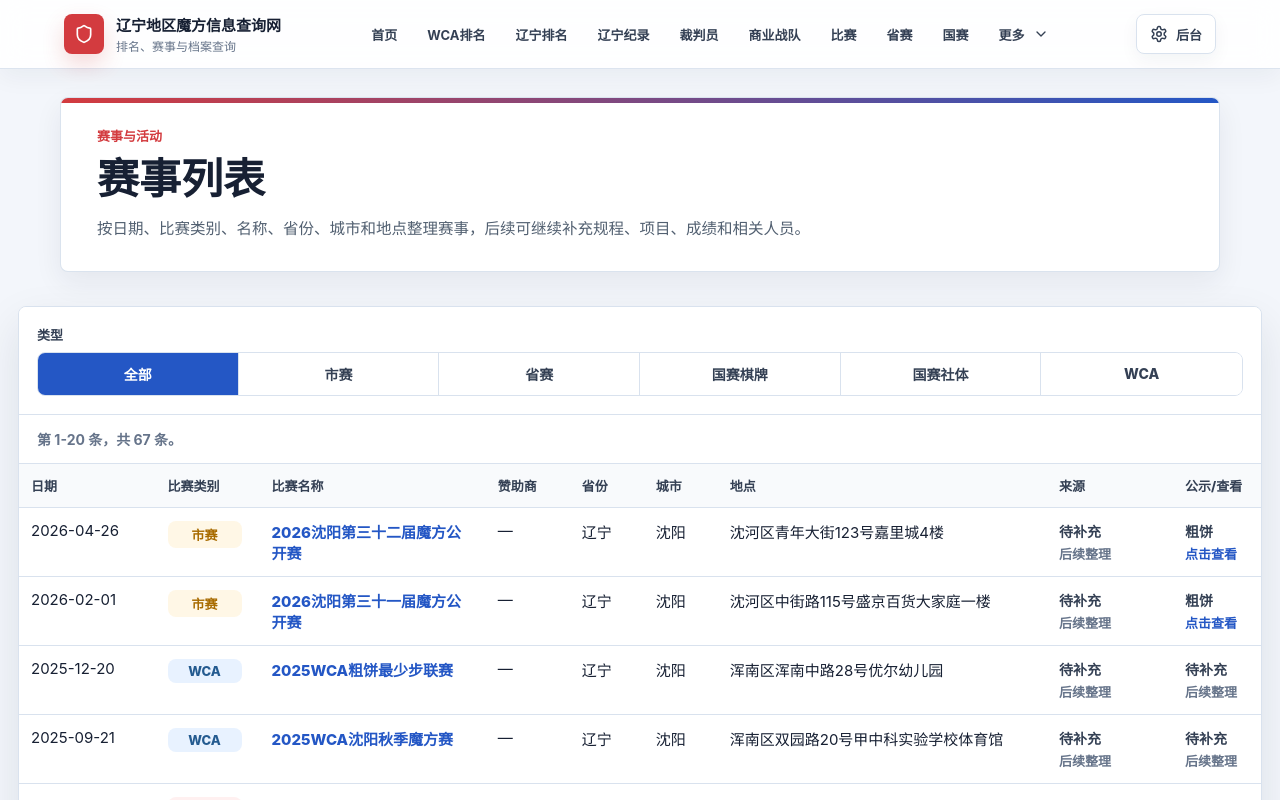
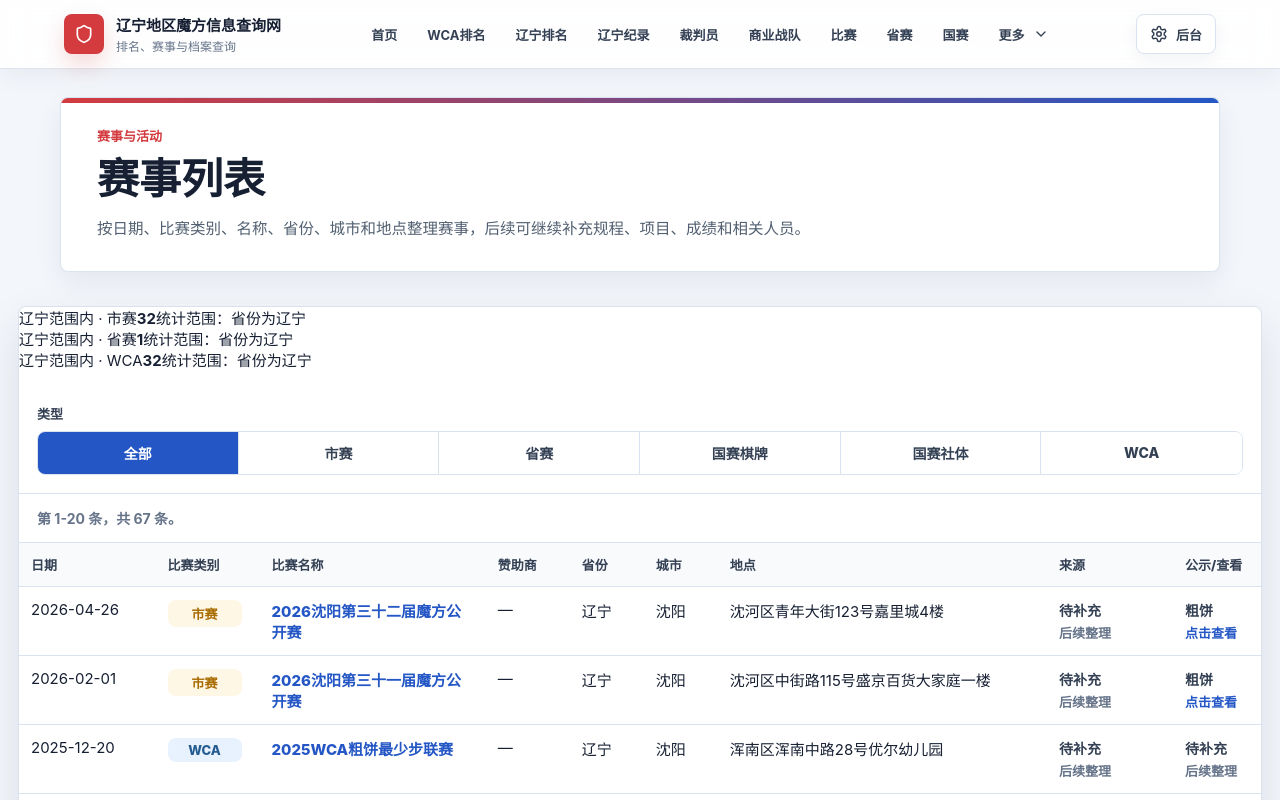
Before and after one commit to lymyxyxyx/Liaoning_magic_cube_team_website, a Next.js app: page /competitions in a window 1280 px wide. Shown: the top 800 px of the page. Built offline with nearby package versions, Linux system fonts and the light colour scheme.

Commit message:
Competitions: add Liaoning city/province/WCA counts

```diff
--- a/app/competitions/competitions-client.tsx
+++ b/app/competitions/competitions-client.tsx
@@ -17,6 +17,16 @@ const getShenyangOpenEdition = (slug: string) => {
 export function CompetitionsClient() {
   const [category, setCategory] = useState("全部");
   const [page, setPage] = useState(1);
+
+  const liaoningSummary = useMemo(() => {
+    const liaoningCompetitions = competitions.filter((competition) => competition.province === "辽宁");
+    return {
+      city: liaoningCompetitions.filter((competition) => competition.category === "shenyang-city-open").length,
+      province: liaoningCompetitions.filter((competition) => competition.category === "liaoning-province-open").length,
+      wca: liaoningCompetitions.filter((competition) => competition.category === "wca-official").length,
+      total: liaoningCompetitions.length
+    };
+  }, []);
 
   const filteredCompetitions = useMemo(() => {
     return competitions
@@ -45,6 +55,23 @@ export function CompetitionsClient() {
   return (
     <section className="container section competition-list-section">
       <div className="competition-list-panel">
+        <div className="result-stats-grid" style={{ marginBottom: 16 }}>
+          <div className="result-stat-card">
+            <span className="result-stat-label">辽宁范围内 · 市赛</span>
+            <strong className="result-stat-value">{liaoningSummary.city}</strong>
+            <span className="result-stat-note">统计范围：省份为辽宁</span>
+          </div>
+          <div className="result-stat-card">
+            <span className="result-stat-label">辽宁范围内 · 省赛</span>
+            <strong className="result-stat-value">{liaoningSummary.province}</strong>
+            <span className="result-stat-note">统计范围：省份为辽宁</span>
+          </div>
+          <div className="result-stat-card">
+            <span className="result-stat-label">辽宁范围内 · WCA</span>
+            <strong className="result-stat-value">{liaoningSummary.wca}</strong>
+            <span className="result-stat-note">统计范围：省份为辽宁</span>
+          </div>
+        </div>
         <div className="competition-filter-row">
           <div className="competition-filter-field competition-filter-field-wide">
             <span>类型</span>
```
